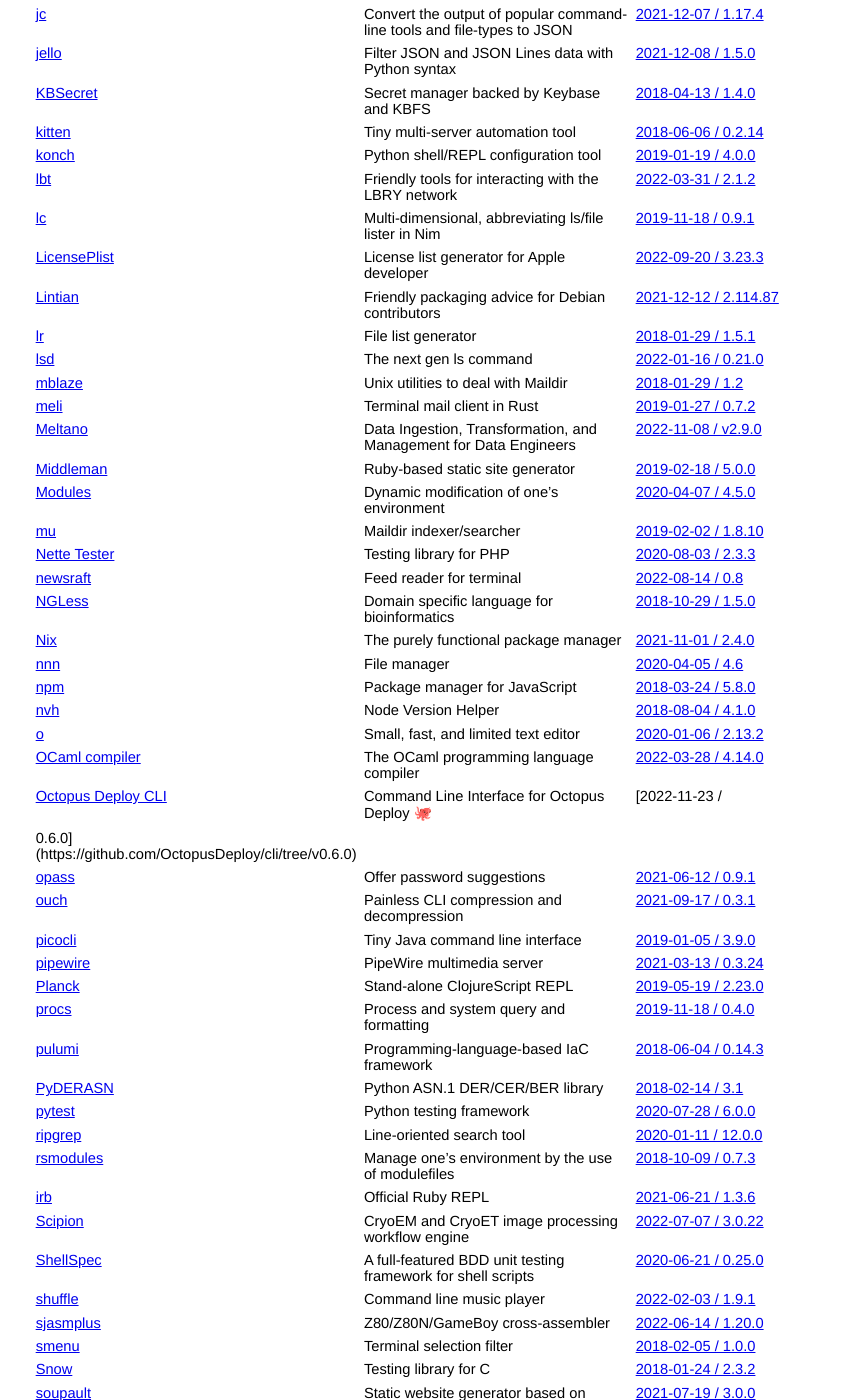
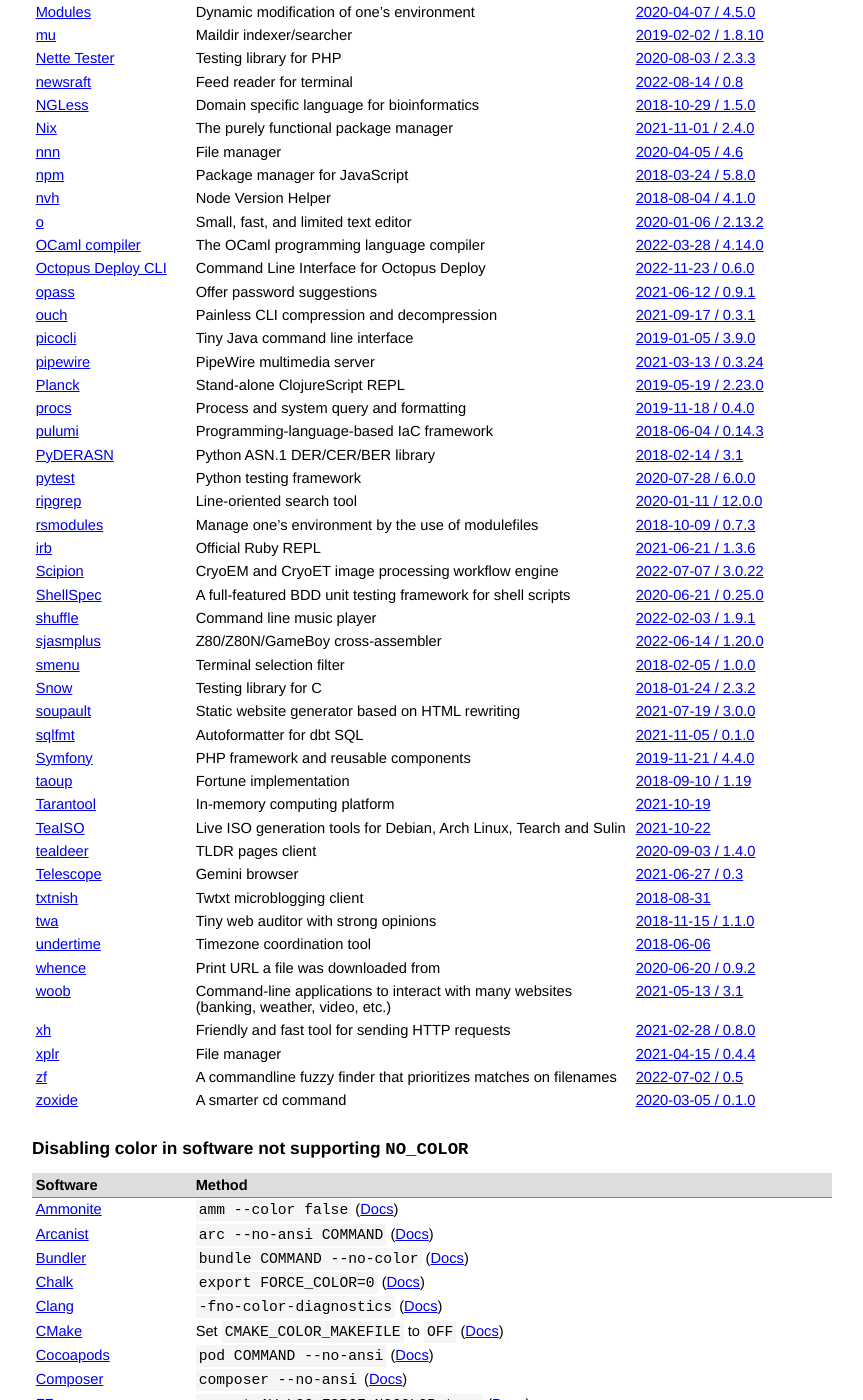
Before and after one commit to jcs/no_color, a Jekyll site: the page built from index.md, in a window 1280 px wide and 1400 px high, scrolled down 4047 px. Shown: the whole window, without its empty margins (208-1071 px from the left). Built offline with Jekyll 4.4.1, drawn with Linux system fonts in a browser that asks for light colours; our own code applies the rules of GitHub Pages for plain Markdown files.

Commit message:
Fix formatting and remove emoji from Octopus Deploy CLI (#213)

```diff
--- a/index.md
+++ b/index.md
@@ -215,8 +215,7 @@ color via `NO_COLOR`.
 | [nvh](https://github.com/JohnRGee/nvh) | Node Version Helper | [2018-08-04 / 4.1.0](https://github.com/JohnRGee/nvh/releases/tag/v4.1.0) |
 | [o](https://github.com/xyproto/o) | Small, fast, and limited text editor | [2020-01-06 / 2.13.2](https://github.com/xyproto/o/tree/2.13.2) |
 | [OCaml compiler](https://github.com/ocaml/ocaml) | The OCaml programming language compiler | [2022-03-28 / 4.14.0](https://github.com/ocaml/ocaml/blob/4.14.0/Changes#L207-L210) |
-| [Octopus Deploy CLI](https://github.com/OctopusDeploy/cli) | Command Line Interface for Octopus Deploy 🐙 | [2022-11-23 /
-0.6.0](https://github.com/OctopusDeploy/cli/tree/v0.6.0) |
+| [Octopus Deploy CLI](https://github.com/OctopusDeploy/cli) | Command Line Interface for Octopus Deploy | [2022-11-23 / 0.6.0](https://github.com/OctopusDeploy/cli/tree/v0.6.0) |
 | [opass](https://github.com/wiremoons/opass) | Offer password suggestions | [2021-06-12 / 0.9.1](https://github.com/wiremoons/opass/commit/02c593d510b23a1b8e5af40d04a475eeb5755491) |
 | [ouch](https://github.com/ouch-org/ouch) | Painless CLI compression and decompression | [2021-09-17 / 0.3.1](https://github.com/ouch-org/ouch/commit/b099e4ac206d09d345315a01688e31493c0e141a) |
 | [picocli](https://github.com/remkop/picocli/) | Tiny Java command line interface | [2019-01-05 / 3.9.0](https://github.com/remkop/picocli/releases/tag/v3.9.0#3.9.0-ANSI-heuristics) |
```
